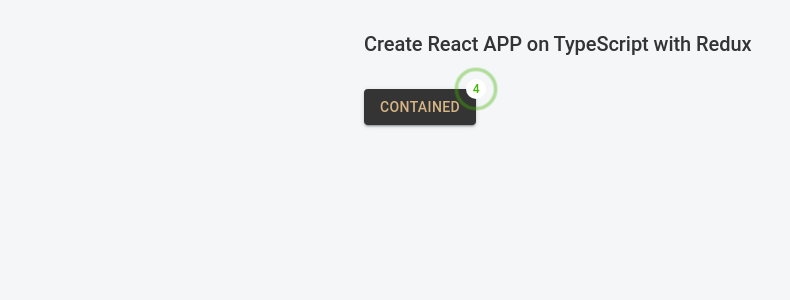
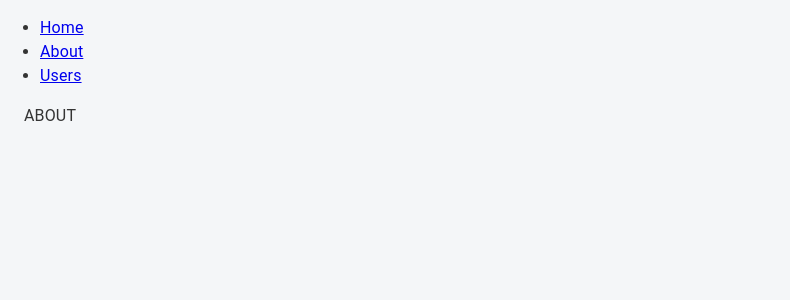
Before and after one commit to davlatjanov/burak-react-app, a React (Create React App) app: page /about in a window 1280 px wide. Shown: the top 300 px of the page, without its empty margins (0-790 px from the left). Built offline with nearby package versions, Linux system fonts and the light colour scheme.

Commit message:
feat: create routing system

```diff
--- a/src/app/App.tsx
+++ b/src/app/App.tsx
@@ -2,24 +2,46 @@
 import "../css/app.css";
 import { Box, Button, Container, Stack, Typography } from "@mui/material";
 import { RippleBadge } from "./MaterialTheme/styled";
+import { Link, Route, Switch } from "react-router-dom";
+import { About } from "./screens/About";
+import { Users } from "./screens/Users";
 
 function App() {
   return (
-    <Container maxWidth="sm">
-      <Stack flexDirection={"column"}>
-        <Box sx={{ my: 4 }}>
-          <Typography variant="h4" component={"h4"}>
-            Create React APP on TypeScript with Redux
-          </Typography>
-        </Box>
-        <Box>
-          <RippleBadge badgeContent={"4"}>
-            <Button variant="contained"> Contained </Button>
-          </RippleBadge>
-        </Box>
-      </Stack>
-    </Container>
+    <div>
+      <nav>
+        <ul>
+          <li>
+            <Link to="/">Home</Link>
+          </li>
+          <li>
+            <Link to="/about">About</Link>
+          </li>
+          <li>
+            <Link to="/users">Users</Link>
+          </li>
+        </ul>
+      </nav>
+
+      {/* A <Switch> looks through its children <Route>s and
+            renders the first one that matches the current URL. */}
+      <Switch>
+        <Route path="/about">
+          <About />
+        </Route>
+        <Route path="/users">
+          <Users />
+        </Route>
+        <Route path="/">
+          <Home />
+        </Route>
+      </Switch>
+    </div>
   );
 }
 
+function Home() {
+  return <Container>HOME</Container>;
+}
+
 export default App;
--- /dev/null
+++ b/src/app/screens/About.tsx
@@ -0,0 +1,5 @@
+import { Container } from "@mui/material";
+
+export function About() {
+  return <Container>ABOUT</Container>;
+}
--- /dev/null
+++ b/src/app/screens/Users.tsx
@@ -0,0 +1,5 @@
+import { Container } from "@mui/material";
+
+export function Users() {
+  return <Container>USERS</Container>;
+}
--- a/src/index.tsx
+++ b/src/index.tsx
@@ -8,6 +8,7 @@
 import reportWebVitals from "./reportWebVitals";
 import theme from "./app/MaterialTheme";
 import "./css/index.css";
+import { BrowserRouter as Router } from "react-router-dom";
 
 const container = document.getElementById("root")!;
 const root = createRoot(container);
@@ -17,7 +18,9 @@
     <Provider store={store}>
       <ThemeProvider theme={theme}>
         <CssBaseline />
-        <App />
+        <Router>
+          <App />
+        </Router>
       </ThemeProvider>
     </Provider>
   </React.StrictMode>
```
Also changed, not shown: package.json (+17 -15 lines), 1 other file (tests, documents, lock files or other folders).
